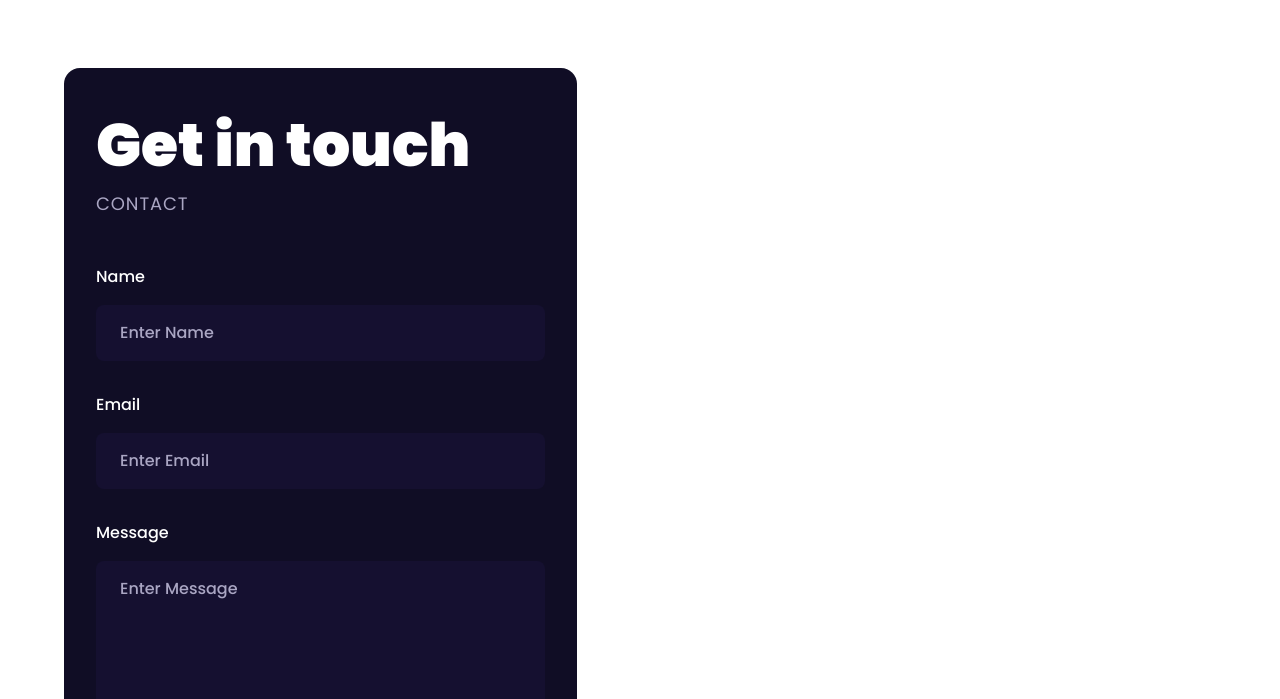
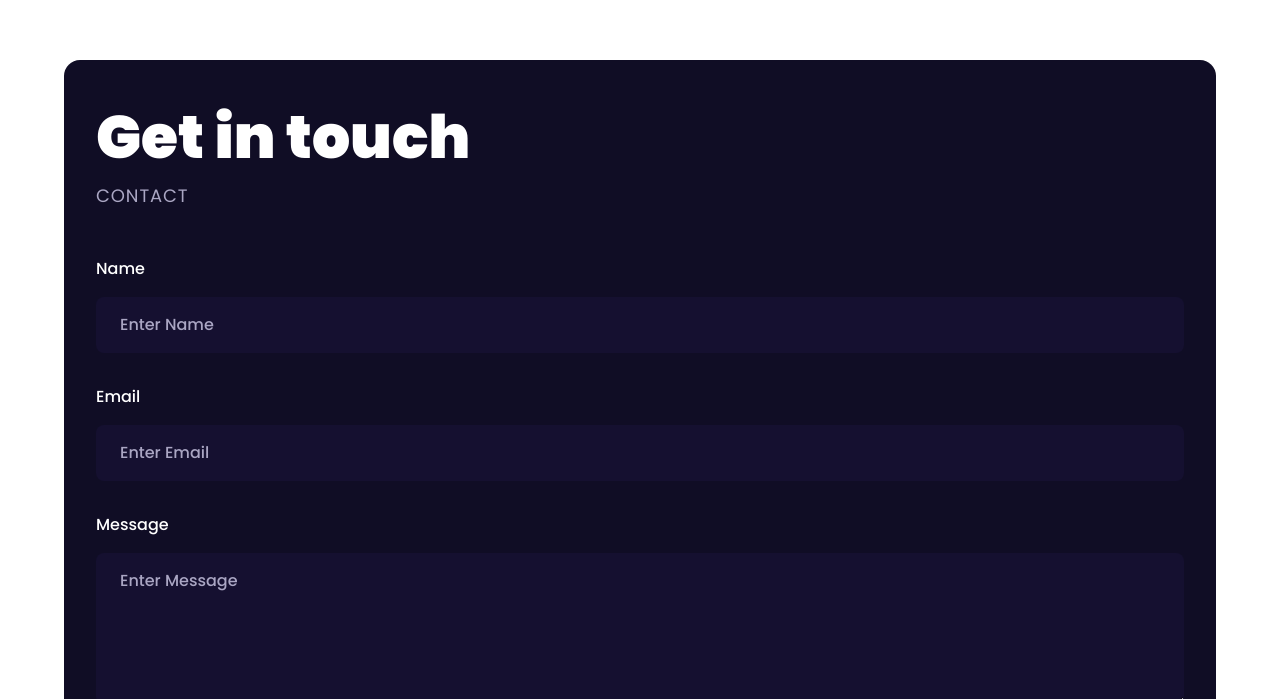
Before and after one commit to krishnaprasad12/krishna-prasad, a React (Vite) app: page / in a window 1280 px wide. Shown: the part 4221-4920 px from the top of the page. Built offline with nearby package versions, Linux system fonts and the light colour scheme.

Commit message:
Fixing the email issue in contact and size.

```diff
--- a/src/components/Contact.jsx
+++ b/src/components/Contact.jsx
@@ -3,6 +3,10 @@ import { motion } from "framer-motion";
 import emailjs from "@emailjs/browser";
 import { SectionWrapper } from "../hoc";
 import { slideIn } from "../utils/motion";
+
+// template_ldg47xb
+// service_8p9sn69
+// zQ6WSh8JHYbDfAJ26
 
 const Contact = () => {
   const formRef = useRef();
@@ -63,7 +67,7 @@ const Contact = () => {
 
   return (
     <div
-      className={`xl:mt-12 flex xl:flex-row flex-col-reverse gap-10 overflow-hidden`}
+      className={`flex flex-col-reverse gap-10 overflow-hidden`}
     >
       <motion.div
         variants={slideIn("center", "tween", 0.2, 1)}
@@ -102,7 +106,7 @@ const Contact = () => {
           <label className='flex flex-col'>
             <span className='text-white font-medium mb-4'>Message</span>
             <textarea
-              rows={7}
+              rows={5}
               name='message'
               value={form.message}
               onChange={handleChange}
```
Also changed, not shown: 1 other file (tests, documents, lock files or other folders).
